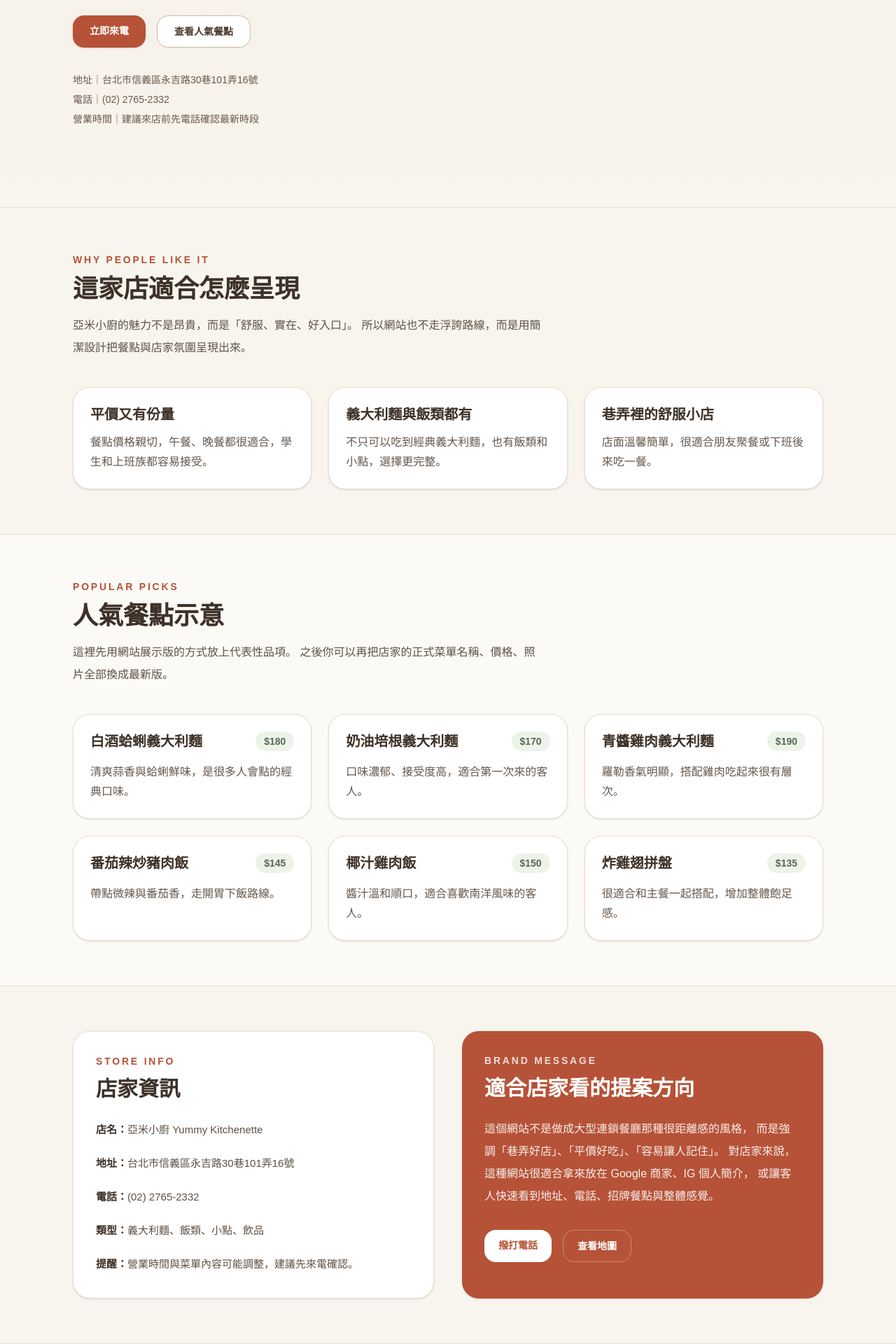
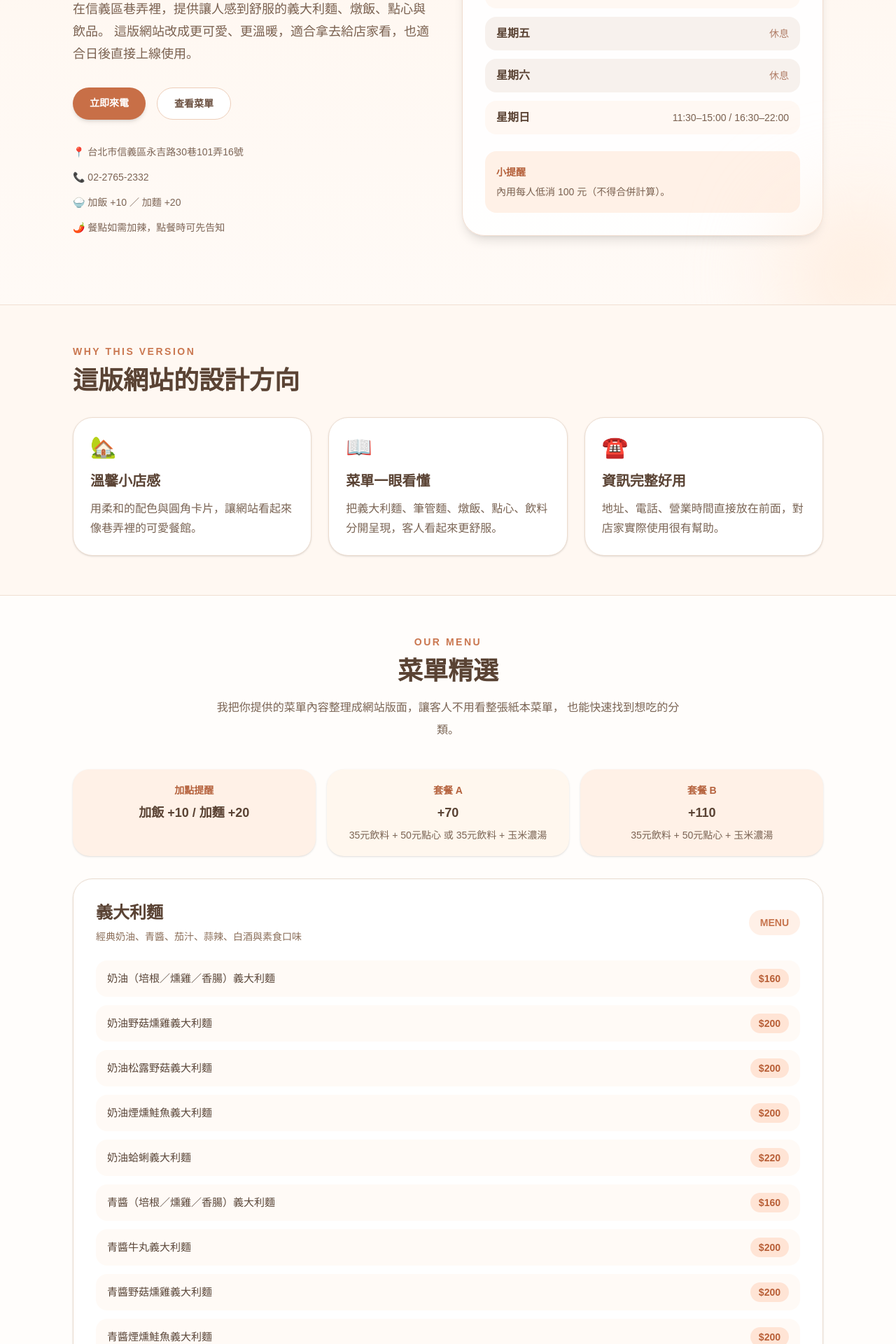
Before and after one commit to chester931225/yammy-site, a Next.js app: page / in a window 1280 px wide. Shown: the part 400-2320 px from the top of the page at 70% size. Built offline with nearby package versions, Linux system fonts and the light colour scheme.

Commit message:
upgrade version 1

```diff
--- a/app/page.tsx
+++ b/app/page.tsx
@@ -1,196 +1,345 @@
 export default function Page() {
-  const menuItems = [
+  const businessHours = [
+    { day: '星期一', time: '11:30–15:00 / 16:30–22:00', open: true },
+    { day: '星期二', time: '11:30–15:00 / 16:30–22:00', open: true },
+    { day: '星期三', time: '11:30–15:00 / 16:30–22:00', open: true },
+    { day: '星期四', time: '11:30–15:00 / 16:30–22:00', open: true },
+    { day: '星期五', time: '休息', open: false },
+    { day: '星期六', time: '休息', open: false },
+    { day: '星期日', time: '11:30–15:00 / 16:30–22:00', open: true },
+  ];
+
+  const spaghettiItems = [
+    { name: '奶油（培根／燻雞／香腸）義大利麵', price: '$160' },
+    { name: '奶油野菇燻雞義大利麵', price: '$200' },
+    { name: '奶油松露野菇義大利麵', price: '$200' },
+    { name: '奶油煙燻鮭魚義大利麵', price: '$200' },
+    { name: '奶油蛤蜊義大利麵', price: '$220' },
+
+    { name: '青醬（培根／燻雞／香腸）義大利麵', price: '$160' },
+    { name: '青醬牛丸義大利麵', price: '$200' },
+    { name: '青醬野菇燻雞義大利麵', price: '$200' },
+    { name: '青醬煙燻鮭魚義大利麵', price: '$200' },
+    { name: '青醬蛤蜊義大利麵', price: '$220' },
+
+    { name: '經典肉醬義大利麵', price: '$140' },
+    { name: '起司肉醬義大利麵', price: '$160' },
+    { name: '茄汁（培根／燻雞／香腸）義大利麵', price: '$160' },
+    { name: '茄汁野菇義大利麵', price: '$160' },
+    { name: '茄汁煙燻鮭魚義大利麵', price: '$200' },
+    { name: '茄汁蛤蜊義大利麵', price: '$220' },
+
+    { name: '蒜辣義大利麵', price: '$140' },
+    { name: '蒜辣（培根／燻雞／香腸）義大利麵', price: '$160' },
+    { name: '蒜辣蛤蜊義大利麵', price: '$220' },
+    { name: '蒜辣麵佐脆皮炸雞腿', price: '$240' },
+
+    { name: '泰式酸辣（培根／香腸）義大利麵', price: '$160' },
+    { name: '白酒蛤蜊義大利麵', price: '$200' },
+    { name: '橄欖油時蔬義大利麵（純素）', price: '$160' },
+    { name: '塔香野菇義大利麵（純素）', price: '$160' },
+    { name: '番茄野菇義大利麵（蛋奶素）', price: '$160' },
+  ];
+
+  const penneItems = [
+    { name: '經典肉醬筆管麵', price: '$150' },
+    { name: '起司肉醬筆管麵', price: '$170' },
+    { name: '奶油（培根／燻雞／香腸）筆管麵', price: '$170' },
+    { name: '青醬（培根／燻雞／香腸）筆管麵', price: '$170' },
+    { name: '茄汁（培根／燻雞／香腸）筆管麵', price: '$170' },
+  ];
+
+  const riceItems = [
+    { name: '奶油（培根／燻雞／香腸）燉飯', price: '$160' },
+    { name: '青醬（培根／燻雞／香腸）燉飯', price: '$160' },
+    { name: '茄汁（培根／燻雞／香腸）燉飯', price: '$160' },
+    { name: '蒜香（培根／燻雞／香腸）燉飯', price: '$160' },
+    { name: '奶油野菇燉飯', price: '$160' },
+    { name: '青醬野菇燉飯', price: '$160' },
+    { name: '茄汁野菇燉飯', price: '$160' },
+    { name: '奶油松露野菇燉飯', price: '$200' },
+    { name: '起司辣雞燉飯', price: '$200' },
+    { name: '燉飯佐脆皮炸雞腿', price: '$240' },
+  ];
+
+  const snackItems = [
+    { name: '脆薯', price: '$50' },
+    { name: '洋蔥圈', price: '$50' },
+    { name: '辣味薯球', price: '$50' },
+    { name: '地瓜條', price: '$50' },
+    { name: '雞塊', price: '$50' },
+    { name: '卡啦腿排', price: '$50' },
+    { name: '檸檬雞柳條', price: '$50' },
+    { name: '雞米花', price: '$50' },
+    { name: '辣味雞米花', price: '$50' },
+    { name: '雙色QQ球', price: '$50' },
+    { name: '魷米花', price: '$60' },
+  ];
+
+  const drinkItems = [
+    { name: '紅茶（冰／熱）', price: '$35' },
+    { name: '綠茶（冰／熱）', price: '$35' },
+    { name: '可樂', price: '$35' },
+    { name: '雪碧', price: '$35' },
+    { name: '檸檬紅茶', price: '$35' },
+    { name: '冰咖啡', price: '$35' },
+    { name: '鮮奶茶', price: '$50' },
+    { name: '鮮奶綠', price: '$50' },
+    { name: '鴛鴦奶茶', price: '$50' },
+  ];
+
+  const soupItems = [{ name: '玉米濃湯', price: '$50' }];
+
+  const features = [
     {
-      name: '白酒蛤蜊義大利麵',
-      price: '$180',
-      desc: '清爽蒜香與蛤蜊鮮味，是很多人會點的經典口味。',
+      title: '溫馨小店感',
+      desc: '用柔和的配色與圓角卡片，讓網站看起來像巷弄裡的可愛餐館。',
+      icon: '🏡',
     },
     {
-      name: '奶油培根義大利麵',
-      price: '$170',
-      desc: '口味濃郁、接受度高，適合第一次來的客人。',
+      title: '菜單一眼看懂',
+      desc: '把義大利麵、筆管麵、燉飯、點心、飲料分開呈現，客人看起來更舒服。',
+      icon: '📖',
     },
     {
-      name: '青醬雞肉義大利麵',
-      price: '$190',
-      desc: '羅勒香氣明顯，搭配雞肉吃起來很有層次。',
-    },
-    {
-      name: '番茄辣炒豬肉飯',
-      price: '$145',
-      desc: '帶點微辣與番茄香，走開胃下飯路線。',
-    },
-    {
-      name: '椰汁雞肉飯',
-      price: '$150',
-      desc: '醬汁溫和順口，適合喜歡南洋風味的客人。',
-    },
-    {
-      name: '炸雞翅拼盤',
-      price: '$135',
-      desc: '很適合和主餐一起搭配，增加整體飽足感。',
+      title: '資訊完整好用',
+      desc: '地址、電話、營業時間直接放在前面，對店家實際使用很有幫助。',
+      icon: '☎️',
     },
   ];
 
-  const highlights = [
-    {
-      title: '平價又有份量',
-      desc: '餐點價格親切，午餐、晚餐都很適合，學生和上班族都容易接受。',
-    },
-    {
-      title: '義大利麵與飯類都有',
-      desc: '不只可以吃到經典義大利麵，也有飯類和小點，選擇更完整。',
-    },
-    {
-      title: '巷弄裡的舒服小店',
-      desc: '店面溫馨簡單，很適合朋友聚餐或下班後來吃一餐。',
-    },
-  ];
+  const MenuSection = ({ title, subtitle, items }) => (
+    <section className="rounded-[28px] border border-[#eadccf] bg-white/90 p-6 shadow-sm md:p-8">
+      <div className="mb-6 flex items-center justify-between gap-4">
+        <div>
+          <h3 className="text-2xl font-extrabold text-[#5a4334]">{title}</h3>
+          {subtitle && <p className="mt-2 text-sm text-[#8b6f5a]">{subtitle}</p>}
+        </div>
+        <span className="rounded-full bg-[#fff0e7] px-4 py-2 text-sm font-semibold text-[#c7744d]">
+          MENU
+        </span>
+      </div>
+
+      <div className="grid gap-3">
+        {items.map((item) => (
+          <div
+            key={item.name}
+            className="flex items-center justify-between rounded-2xl bg-[#fffaf6] px-4 py-3 transition hover:scale-[1.01]"
+          >
+            <p className="pr-4 text-[15px] font-medium leading-6 text-[#5b473a]">
+              {item.name}
+            </p>
+            <span className="shrink-0 rounded-full bg-[#ffe4d5] px-3 py-1 text-sm font-bold text-[#b85e36]">
+              {item.price}
+            </span>
+          </div>
+        ))}
+      </div>
+    </section>
+  );
 
   return (
-    <main className="min-h-screen bg-[#f8f5ef] text-[#3d3128]">
+    <main className="min-h-screen bg-[#fff8f2] text-[#5a4334]">
       {/* Hero */}
-      <section className="relative overflow-hidden border-b border-[#e7ded2] bg-gradient-to-b from-[#f4ede3] to-[#f8f5ef]">
-        <div className="mx-auto max-w-6xl px-6 py-20 md:px-10 md:py-28">
-          <div className="max-w-3xl">
-            <p className="mb-3 inline-block rounded-full bg-[#d96c4f]/10 px-4 py-1 text-sm font-medium text-[#b65237]">
-              Yummy Kitchenette ・ 信義區巷弄餐館
+      <section className="relative overflow-hidden border-b border-[#f0dfd2] bg-gradient-to-b from-[#fff4eb] via-[#fff8f2] to-[#fffaf6]">
+        <div className="absolute left-[-80px] top-[-60px] h-52 w-52 rounded-full bg-[#ffd9c7]/50 blur-3xl" />
+        <div className="absolute bottom-[-70px] right-[-60px] h-56 w-56 rounded-full bg-[#ffe9d8]/70 blur-3xl" />
+
+        <div className="mx-auto max-w-6xl px-6 py-16 md:px-10 md:py-24">
+          <div className="grid items-center gap-10 md:grid-cols-2">
+            <div>
+              <p className="mb-4 inline-block rounded-full bg-[#ffe7da] px-4 py-2 text-sm font-semibold text-[#c46d45]">
+                ✨ 可愛溫馨版餐廳網站提案
               </p>
 
-            <h1 className="text-4xl font-bold leading-tight md:text-6xl">
+              <h1 className="text-4xl font-extrabold leading-tight text-[#4f3a2f] md:text-6xl">
                 亞米小廚
                 <br />
-              <span className="text-[#b65237]">Yummy Kitchenette</span>
+                <span className="text-[#c86f47]">Yummy Kitchenette</span>
               </h1>
 
-            <p className="mt-6 max-w-2xl text-base leading-8 text-[#5b4b3f] md:text-lg">
-              在信義區巷弄裡，用平實價格提供讓人想再回訪的義大利麵、飯類與小點。
-              不需要太正式，也能好好吃一餐。
+              <p className="mt-6 max-w-2xl text-base leading-8 text-[#7a6150] md:text-lg">
+                在信義區巷弄裡，提供讓人感到舒服的義大利麵、燉飯、點心與飲品。
+                這版網站改成更可愛、更溫暖，適合拿去給店家看，也適合日後直接上線使用。
               </p>
 
               <div className="mt-8 flex flex-wrap gap-4">
                 <a
                   href="tel:0227652332"
-                className="rounded-2xl bg-[#b65237] px-6 py-3 text-sm font-semibold text-white shadow-sm transition hover:scale-[1.02]"
+                  className="rounded-full bg-[#c86f47] px-6 py-3 text-sm font-bold text-white shadow-md transition hover:scale-[1.03]"
                 >
                   立即來電
                 </a>
                 <a
                   href="#menu"
-                className="rounded-2xl border border-[#ccb8a5] bg-white px-6 py-3 text-sm font-semibold text-[#4a3d33] transition hover:bg-[#f6f0e8]"
+                  className="rounded-full border border-[#edcdb8] bg-white px-6 py-3 text-sm font-bold text-[#6a4f3f] transition hover:bg-[#fff3eb]"
                 >
-                查看人氣餐點
+                  查看菜單
                 </a>
               </div>
 
-            <div className="mt-8 text-sm leading-7 text-[#6a584b]">
-              <p>地址｜台北市信義區永吉路30巷101弄16號</p>
-              <p>電話｜(02) 2765-2332</p>
-              <p>營業時間｜建議來店前先電話確認最新時段</p>
+              <div className="mt-8 space-y-2 text-sm leading-7 text-[#7d6556]">
+                <p>📍 台北市信義區永吉路30巷101弄16號</p>
+                <p>📞 02-2765-2332</p>
+                <p>🍚 加飯 +10 ／ 加麵 +20</p>
+                <p>🌶️ 餐點如需加辣，點餐時可先告知</p>
+              </div>
+            </div>
+
+            <div className="rounded-[32px] border border-[#f1ddd0] bg-white/90 p-6 shadow-lg md:p-8">
+              <div className="mb-5 flex items-center justify-between">
+                <h2 className="text-2xl font-extrabold text-[#5a4334]">今日店鋪資訊</h2>
+                <span className="rounded-full bg-[#fff0e7] px-3 py-1 text-xs font-bold text-[#c7744d]">
+                  OPEN INFO
+                </span>
+              </div>
+
+              <div className="space-y-3">
+                {businessHours.map((item) => (
+                  <div
+                    key={item.day}
+                    className={`flex items-center justify-between rounded-2xl px-4 py-3 ${
+                      item.open ? 'bg-[#fff8f3]' : 'bg-[#f7f1ed]'
+                    }`}
+                  >
+                    <span className="font-semibold">{item.day}</span>
+                    <span
+                      className={`text-sm font-medium ${
+                        item.open ? 'text-[#7a6150]' : 'text-[#b07d67]'
+                      }`}
+                    >
+                      {item.time}
+                    </span>
+                  </div>
+                ))}
+              </div>
+
+              <div className="mt-6 rounded-2xl bg-[#fff1e7] p-4 text-sm leading-7 text-[#7a6150]">
+                <p className="font-semibold text-[#b45f39]">小提醒</p>
+                <p>內用每人低消 100 元（不得合併計算）。</p>
+              </div>
             </div>
           </div>
         </div>
       </section>
 
-      {/* Highlights */}
-      <section className="mx-auto max-w-6xl px-6 py-16 md:px-10">
-        <div className="mb-10">
-          <p className="text-sm font-semibold tracking-[0.2em] text-[#b65237]">
-            WHY PEOPLE LIKE IT
-          </p>
-          <h2 className="mt-3 text-3xl font-bold md:text-4xl">這家店適合怎麼呈現</h2>
-          <p className="mt-4 max-w-2xl leading-8 text-[#5e5146]">
-            亞米小廚的魅力不是昂貴，而是「舒服、實在、好入口」。
-            所以網站也不走浮誇路線，而是用簡潔設計把餐點與店家氛圍呈現出來。
-          </p>
+      {/* Features */}
+      <section className="mx-auto max-w-6xl px-6 py-14 md:px-10">
+        <div className="mb-8">
+          <p className="text-sm font-bold tracking-[0.18em] text-[#ca7750]">WHY THIS VERSION</p>
+          <h2 className="mt-3 text-3xl font-extrabold md:text-4xl">這版網站的設計方向</h2>
         </div>
 
         <div className="grid gap-6 md:grid-cols-3">
-          {highlights.map((item) => (
+          {features.map((item) => (
             <div
               key={item.title}
-              className="rounded-3xl border border-[#eadfce] bg-white p-6 shadow-sm"
+              className="rounded-[28px] border border-[#ecdccf] bg-white p-6 shadow-sm"
             >
-              <h3 className="text-xl font-semibold">{item.title}</h3>
-              <p className="mt-3 leading-7 text-[#65574c]">{item.desc}</p>
+              <div className="text-3xl">{item.icon}</div>
+              <h3 className="mt-4 text-xl font-bold text-[#5a4334]">{item.title}</h3>
+              <p className="mt-3 leading-7 text-[#7a6454]">{item.desc}</p>
             </div>
           ))}
         </div>
       </section>
 
-      {/* Menu */}
-      <section id="menu" className="border-y border-[#e7ded2] bg-[#fcfaf6]">
-        <div className="mx-auto max-w-6xl px-6 py-16 md:px-10">
-          <div className="mb-10">
-            <p className="text-sm font-semibold tracking-[0.2em] text-[#b65237]">
-              POPULAR PICKS
-            </p>
-            <h2 className="mt-3 text-3xl font-bold md:text-4xl">人氣餐點示意</h2>
-            <p className="mt-4 max-w-2xl leading-8 text-[#5e5146]">
-              這裡先用網站展示版的方式放上代表性品項。
-              之後你可以再把店家的正式菜單名稱、價格、照片全部換成最新版。
+      {/* Menu intro */}
+      <section id="menu" className="border-y border-[#f0dfd2] bg-[#fffdfb]">
+        <div className="mx-auto max-w-6xl px-6 py-14 md:px-10">
+          <div className="mb-10 text-center">
+            <p className="text-sm font-bold tracking-[0.18em] text-[#ca7750]">OUR MENU</p>
+            <h2 className="mt-3 text-3xl font-extrabold md:text-4xl">菜單精選</h2>
+            <p className="mx-auto mt-4 max-w-2xl leading-8 text-[#7a6454]">
+              我把你提供的菜單內容整理成網站版面，讓客人不用看整張紙本菜單，
+              也能快速找到想吃的分類。
             </p>
           </div>
 
-          <div className="grid gap-6 md:grid-cols-2 xl:grid-cols-3">
-            {menuItems.map((item) => (
-              <div
-                key={item.name}
-                className="rounded-3xl border border-[#eadfce] bg-white p-6 shadow-sm transition hover:-translate-y-1"
-              >
-                <div className="flex items-start justify-between gap-4">
-                  <h3 className="text-xl font-semibold">{item.name}</h3>
-                  <span className="rounded-full bg-[#eef3ea] px-3 py-1 text-sm font-bold text-[#556b4f]">
-                    {item.price}
-                  </span>
+          <div className="mb-8 grid gap-4 md:grid-cols-3">
+            <div className="rounded-3xl bg-[#fff1e7] p-5 text-center shadow-sm">
+              <p className="text-sm font-semibold text-[#b5623d]">加點提醒</p>
+              <p className="mt-2 text-lg font-bold">加飯 +10 / 加麵 +20</p>
             </div>
-                <p className="mt-4 leading-7 text-[#65574c]">{item.desc}</p>
+            <div className="rounded-3xl bg-[#fff7ee] p-5 text-center shadow-sm">
+              <p className="text-sm font-semibold text-[#b5623d]">套餐 A</p>
+              <p className="mt-2 text-lg font-bold">+70</p>
+              <p className="mt-2 text-sm text-[#7a6454]">35元飲料 + 50元點心 或 35元飲料 + 玉米濃湯</p>
             </div>
-            ))}
+            <div className="rounded-3xl bg-[#fff1e7] p-5 text-center shadow-sm">
+              <p className="text-sm font-semibold text-[#b5623d]">套餐 B</p>
+              <p className="mt-2 text-lg font-bold">+110</p>
+              <p className="mt-2 text-sm text-[#7a6454]">35元飲料 + 50元點心 + 玉米濃湯</p>
+            </div>
+          </div>
+
+          <div className="grid gap-8">
+            <MenuSection
+              title="義大利麵"
+              subtitle="經典奶油、青醬、茄汁、蒜辣、白酒與素食口味"
+              items={spaghettiItems}
+            />
+
+            <div className="grid gap-8 md:grid-cols-2">
+              <MenuSection
+                title="筆管麵"
+                subtitle="適合喜歡更有口感的麵體"
+                items={penneItems}
+              />
+              <MenuSection
+                title="燉飯"
+                subtitle="奶油、青醬、茄汁、蒜香與主廚特餐"
+                items={riceItems}
+              />
+            </div>
+
+            <div className="grid gap-8 md:grid-cols-3">
+              <MenuSection title="點心" subtitle="適合搭配主餐一起分享" items={snackItems} />
+              <MenuSection title="飲料" subtitle="紙本菜單飲料折 10 元" items={drinkItems} />
+              <MenuSection title="湯品" subtitle="暖暖的搭配選擇" items={soupItems} />
+            </div>
           </div>
         </div>
       </section>
 
-      {/* About / Info */}
-      <section className="mx-auto max-w-6xl px-6 py-16 md:px-10">
-        <div className="grid gap-10 md:grid-cols-2">
-          <div className="rounded-3xl border border-[#eadfce] bg-white p-8 shadow-sm">
-            <p className="text-sm font-semibold tracking-[0.2em] text-[#b65237]">
-              STORE INFO
-            </p>
-            <h2 className="mt-3 text-3xl font-bold">店家資訊</h2>
+      {/* Store info */}
+      <section className="mx-auto max-w-6xl px-6 py-14 md:px-10">
+        <div className="grid gap-8 md:grid-cols-2">
+          <div className="rounded-[30px] border border-[#ecdccf] bg-white p-8 shadow-sm">
+            <p className="text-sm font-bold tracking-[0.18em] text-[#ca7750]">STORE INFO</p>
+            <h2 className="mt-3 text-3xl font-extrabold">店家資訊</h2>
 
-            <div className="mt-6 space-y-4 text-[15px] leading-8 text-[#5d5045]">
-              <p><span className="font-semibold text-[#3d3128]">店名：</span>亞米小廚 Yummy Kitchenette</p>
-              <p><span className="font-semibold text-[#3d3128]">地址：</span>台北市信義區永吉路30巷101弄16號</p>
-              <p><span className="font-semibold text-[#3d3128]">電話：</span>(02) 2765-2332</p>
-              <p><span className="font-semibold text-[#3d3128]">類型：</span>義大利麵、飯類、小點、飲品</p>
-              <p><span className="font-semibold text-[#3d3128]">提醒：</span>營業時間與菜單內容可能調整，建議先來電確認。</p>
+            <div className="mt-6 space-y-4 text-[15px] leading-8 text-[#755f51]">
+              <p><span className="font-bold text-[#5a4334]">店名：</span>亞米小廚 Yummy Kitchenette</p>
+              <p><span className="font-bold text-[#5a4334]">地址：</span>台北市信義區永吉路30巷101弄16號</p>
+              <p><span className="font-bold text-[#5a4334]">電話：</span>02-2765-2332</p>
+              <p><span className="font-bold text-[#5a4334]">營業日：</span>星期日～星期四</p>
+              <p><span className="font-bold text-[#5a4334]">公休日：</span>星期五、星期六</p>
+              <p><span className="font-bold text-[#5a4334]">低消：</span>內用每人低消 100 元（不得合併計算）</p>
             </div>
           </div>
 
-          <div className="rounded-3xl bg-[#b65237] p-8 text-white shadow-sm">
-            <p className="text-sm font-semibold tracking-[0.2em] text-white/80">
-              BRAND MESSAGE
-            </p>
-            <h2 className="mt-3 text-3xl font-bold">適合店家看的提案方向</h2>
+          <div className="rounded-[30px] bg-[#c86f47] p-8 text-white shadow-lg">
+            <p className="text-sm font-bold tracking-[0.18em] text-white/80">BRAND FEEL</p>
+            <h2 className="mt-3 text-3xl font-extrabold">可愛溫馨版的氣質</h2>
+
             <p className="mt-6 leading-8 text-white/90">
-              這個網站不是做成大型連鎖餐廳那種很距離感的風格，
-              而是強調「巷弄好店」、「平價好吃」、「容易讓人記住」。
-              對店家來說，這種網站很適合拿來放在 Google 商家、IG 個人簡介，
-              或讓客人快速看到地址、電話、招牌餐點與整體感覺。
+              這一版不像高級餐廳那麼正式，而是把亞米小廚做成
+              「讓人想走進去坐下吃飯」的感覺。
+              用比較柔和的顏色、圓角設計和乾淨的排版，
+              會很適合這種巷弄裡的舒服小店。
             </p>
 
             <div className="mt-8 flex flex-wrap gap-4">
               <a
                 href="tel:0227652332"
-                className="rounded-2xl bg-white px-5 py-3 text-sm font-semibold text-[#b65237]"
+                className="rounded-full bg-white px-5 py-3 text-sm font-bold text-[#c86f47]"
               >
                 撥打電話
               </a>
               <a
                 href="https://maps.google.com/?q=台北市信義區永吉路30巷101弄16號"
-                className="rounded-2xl border border-white/30 px-5 py-3 text-sm font-semibold text-white"
+                className="rounded-full border border-white/30 px-5 py-3 text-sm font-bold text-white"
               >
                 查看地圖
               </a>
@@ -200,11 +349,11 @@ export default function Page() {
       </section>
 
       {/* Footer */}
-      <footer className="border-t border-[#e7ded2] bg-[#f3ece2]">
-        <div className="mx-auto flex max-w-6xl flex-col gap-3 px-6 py-8 text-sm text-[#6b5a4d] md:px-10">
-          <p className="font-semibold text-[#3d3128]">亞米小廚 Yummy Kitchenette</p>
-          <p>台北市信義區永吉路30巷101弄16號 ｜ (02) 2765-2332</p>
-          <p>Website concept design for restaurant presentation.</p>
+      <footer className="border-t border-[#f0dfd2] bg-[#fff3eb]">
+        <div className="mx-auto max-w-6xl px-6 py-8 text-sm text-[#7a6454] md:px-10">
+          <p className="font-bold text-[#5a4334]">亞米小廚 Yummy Kitchenette</p>
+          <p className="mt-2">台北市信義區永吉路30巷101弄16號 ｜ 02-2765-2332</p>
+          <p className="mt-2">Cute & warm restaurant website concept.</p>
         </div>
       </footer>
     </main>
```
Lines whose indentation alone changed are shown as unchanged.
